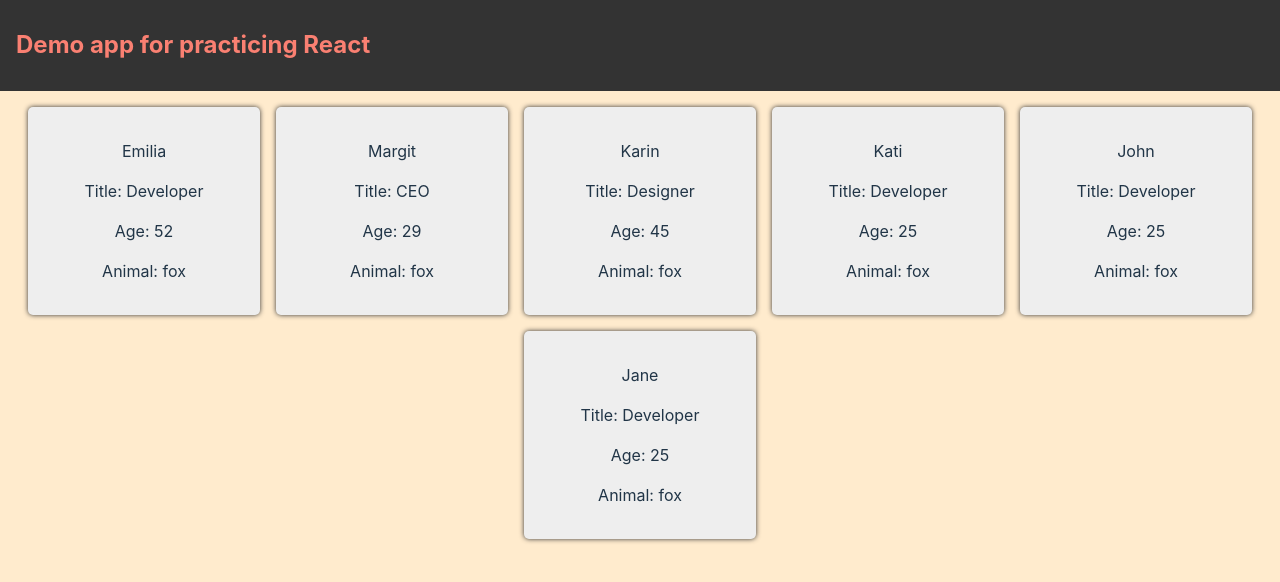
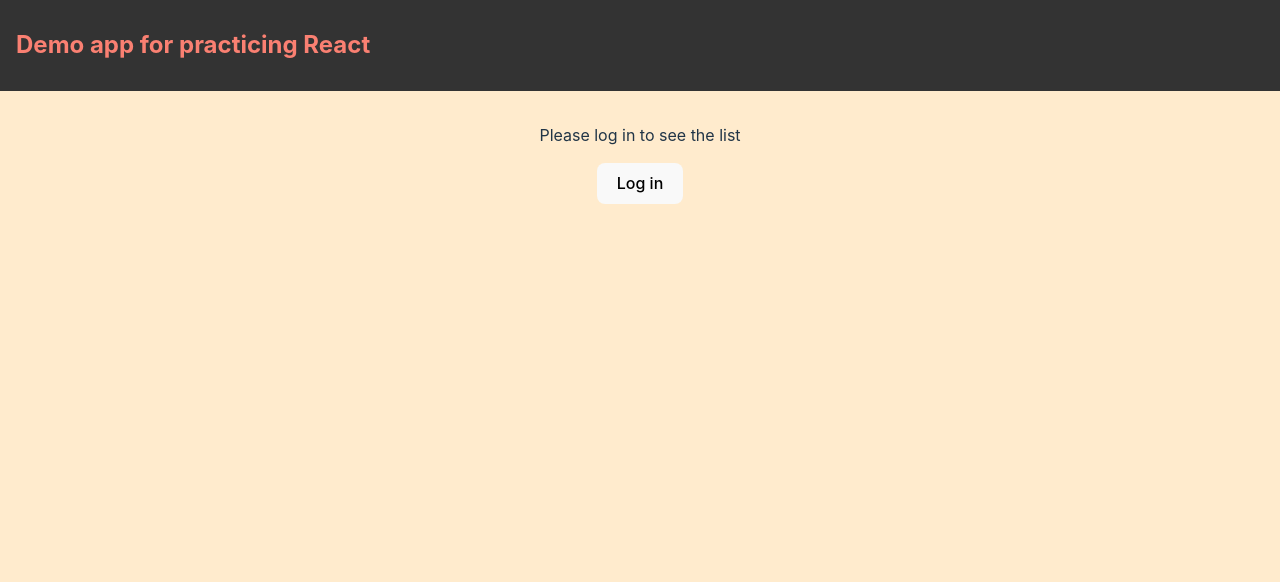
Before and after one commit to iamharryda/24s_react_lessons_demo, a React (Vite) app: page / in a window 1280 px wide. Shown: the top 582 px of the page. Built offline with nearby package versions, Linux system fonts and the light colour scheme.

Commit message:
add third week Monday solution

```diff
--- a/src/App.jsx
+++ b/src/App.jsx
@@ -1,25 +1,42 @@
+import { useState } from "react";
 import "./App.css";
 import Card from "./Card";
-import { useState } from "react";
+import personsData from "./data/personsData";
 
 function App() {
-  const [person, setPerson] = useState({
-    firstName: "Emilia",
-    title: "Developer",
-    age: 52,
-    animal: "fox"
-  });
+  const [isLoggedIn, setIsLoggedIn] = useState(false);
+
+  const handleLogin = () => {
+    setIsLoggedIn(!isLoggedIn);
+  };
 
   return (
     <>
-      <header><h1>Demo app for practicing React</h1></header>
+      <header>
+        <h1>Demo app for practicing React</h1>
+      </header>
       <main>
-        <Card firstName={person.firstName} title={person.title} age={person.age} animal={person.animal} />
-        <Card firstName="Margit" title="CEO" age="29" animal="fox" />
-        <Card firstName="Karin" title="Designer" age="45" animal="fox" />
-        <Card firstName="Kati" title="Developer" age="25" animal="fox" />
-        <Card firstName="John" title="Developer" age="25" animal="fox" />
-        <Card firstName="Jane" title="Developer" age="25" animal="fox" />
+        {isLoggedIn ? (
+          <div>
+            <p>This is the list</p>
+            {personsData.map((whatever) => (
+              <Card
+                key={whatever.id}
+                firstName={whatever.firstName}
+                title={whatever.title}
+                age={whatever.age}
+                animal={whatever.animal}
+              />
+            ))}
+
+            <button onClick={handleLogin}>Log in</button>
+          </div>
+        ) : (
+          <div>
+            <p>Please log in to see the list</p>{" "}
+            <button onClick={handleLogin}>Log in</button>
+          </div>
+        )}
       </main>
     </>
   );
--- a/src/Card.jsx
+++ b/src/Card.jsx
@@ -1,5 +1,4 @@
 function Card(props) {
-  console.log(props);
 
   return (
     <div className="card">
--- /dev/null
+++ b/src/data/personsData.js
@@ -0,0 +1,39 @@
+const persons = [
+    {
+        id: 1,
+        firstName: "Margit",
+        title: "CEO",
+        age: 29,
+        animal: "fox"
+    },
+    {
+        id: 2,
+        firstName: "Karin",
+        title: "Designer",
+        age: 45,
+        animal: "fox"
+    },
+    {
+        id: 3,
+        firstName: "Kati",
+        title: "Developer",
+        age: 25,
+        animal: "fox"
+    },
+    {
+        id: 4,
+        firstName: "John",
+        title: "Developer",
+        age: 25,
+        animal: "fox"
+    },
+    {
+        id: 5,
+        firstName: "Jane",
+        title: "Developer",
+        age: 25,
+        animal: "fox"
+    }
+]
+
+export default persons;
```
